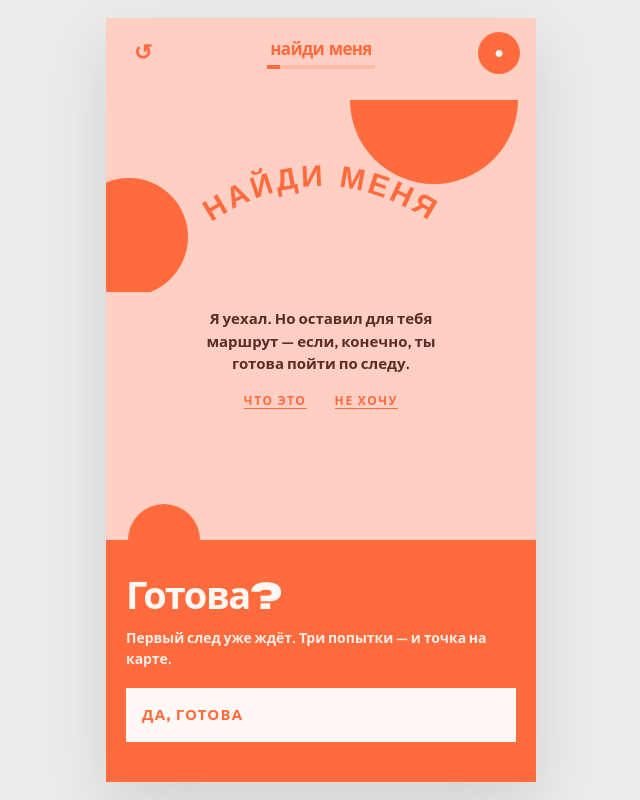
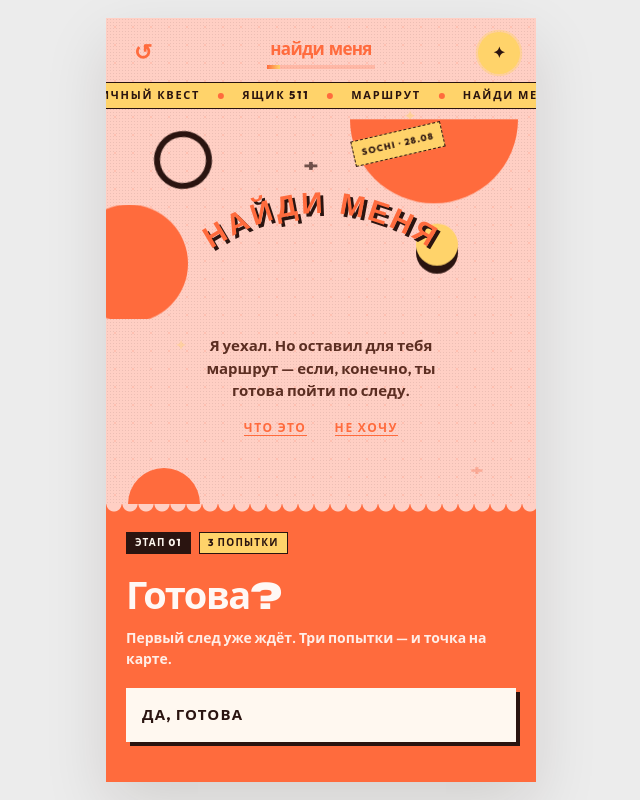
Before and after one commit to trashhh14/find-me-quest, a Nuxt app: page / in a window 1280 px wide. Shown: the whole page, without its empty margins (319-959 px from the left). Built offline with nearby package versions, Linux system fonts and the light colour scheme.

Commit message:
Enrich the Motion look with a third color, texture and motion
Add butter and cocoa, a running ticker, stamps, chips, grain, and looping blob/shine animations so the screens feel less empty.

```diff
--- a/app/assets/main.css
+++ b/app/assets/main.css
@@ -40,8 +40,36 @@ button { -webkit-tap-highlight-color: transparent; touch-action: manipulation }
   --pad-bottom: calc(64px + env(safe-area-inset-bottom, 0px) + var(--tg-safe-bottom, 0px));
 }
 
-.sky { position: absolute; inset: 0; z-index: -1; overflow: hidden; pointer-events: none }
-.glow, .grain { display: none }
+.sky { position: absolute; inset: 0; z-index: 0; overflow: hidden; pointer-events: none }
+.grain {
+  position: absolute;
+  inset: 0;
+  opacity: .16;
+  mix-blend-mode: multiply;
+  background-image: radial-gradient(rgba(42, 20, 16, .55) 0.55px, transparent 0.7px);
+  background-size: 3px 3px;
+}
+.grid {
+  position: absolute;
+  inset: 0;
+  opacity: .14;
+  background-image: radial-gradient(var(--orange) 1px, transparent 1.2px);
+  background-size: 18px 18px;
+}
+.plus, .spark {
+  position: absolute;
+  color: var(--cocoa);
+  font: 800 18px/1 var(--font-display);
+  opacity: .45;
+  animation: twinkle 3.6s ease-in-out infinite;
+}
+.plus-a { top: 18%; left: 46%; animation-delay: .2s }
+.plus-b { top: 58%; right: 12%; color: var(--orange-deep); animation-delay: 1.1s }
+.plus-c { bottom: 28%; left: 8%; font-size: 14px; animation-delay: 1.8s }
+.spark { color: var(--butter); font-size: 14px }
+.spark-a { top: 12%; right: 28%; animation-delay: .6s }
+.spark-b { top: 42%; left: 16%; animation-delay: 2s }
+.topbar, .screen, .ticker { position: relative; z-index: 1 }
 
 .topbar {
   display: grid;
@@ -68,10 +96,12 @@ button { -webkit-tap-highlight-color: transparent; touch-action: manipulation }
 }
 .round-button:active { filter: brightness(.92) }
 .sparkle {
-  color: var(--white);
-  background: var(--orange);
+  color: var(--cocoa);
+  background: var(--butter);
   border-radius: 50%;
-  font-size: 16px;
+  font-size: 15px;
+  box-shadow: 0 0 0 4px rgba(255, 211, 106, .35);
+  animation: pulseRing 2.4s ease-out infinite;
 }
 .progress-wrap { display: grid; gap: 5px; min-width: 0; text-align: center }
 .progress-wrap span,
@@ -106,7 +136,7 @@ button { -webkit-tap-highlight-color: transparent; touch-action: manipulation }
 .progress i {
   display: block;
   height: 100%;
-  background: var(--orange);
+  background: linear-gradient(90deg, var(--orange), var(--butter));
   transition: width 220ms ease;
 }
 
@@ -143,6 +173,7 @@ button { -webkit-tap-highlight-color: transparent; touch-action: manipulation }
   position: absolute;
   background: var(--orange);
   border-radius: 50%;
+  animation: floaty 6.5s ease-in-out infinite;
 }
 .blob-tr {
   width: 168px;
@@ -150,13 +181,49 @@ button { -webkit-tap-highlight-color: transparent; touch-action: manipulation }
   top: 18px;
   right: 18px;
   border-radius: 0 0 84px 84px;
+  animation-duration: 7.5s;
 }
 .blob-l {
   width: 118px;
   height: 118px;
   left: -36px;
   top: 96px;
+  animation-delay: -2s;
 }
+.blob-y {
+  width: 42px;
+  height: 42px;
+  right: 78px;
+  top: 118px;
+  background: var(--butter);
+  animation-duration: 5s;
+  animation-delay: -1s;
+  box-shadow: 0 8px 0 var(--cocoa);
+}
+.blob-ring {
+  width: 58px;
+  height: 58px;
+  left: 48px;
+  top: 22px;
+  background: transparent;
+  border: 6px solid var(--cocoa);
+  animation: spin 22s linear infinite;
+}
+.stamp {
+  position: absolute;
+  z-index: 2;
+  padding: 7px 8px;
+  border: 1.5px dashed var(--cocoa);
+  background: var(--butter);
+  color: var(--cocoa);
+  font: 800 9px/1.15 var(--font-ui);
+  letter-spacing: .14em;
+  text-transform: uppercase;
+  transform: rotate(-13deg);
+  animation: stampIn .55s .15s both;
+}
+.stamp-tr { top: 22px; right: 92px }
+.stamp-br { bottom: 10px; left: 54%; transform: rotate(8deg) }
 .arch-svg {
   position: relative;
   z-index: 1;
@@ -164,6 +231,7 @@ button { -webkit-tap-highlight-color: transparent; touch-action: manipulation }
   margin: 36px auto 0;
   overflow: visible;
   color: var(--orange);
+  filter: drop-shadow(3px 3px 0 var(--cocoa));
 }
 
 h1, h2, .hotel-card h3 {
@@ -208,12 +276,70 @@ em { font-style: normal; color: var(--orange-deep) }
   position: relative;
   z-index: 3;
 }
+.ticker {
+  flex: 0 0 auto;
+  overflow: hidden;
+  border-top: 1.5px solid var(--cocoa);
+  border-bottom: 1.5px solid var(--cocoa);
+  background: var(--butter);
+  color: var(--cocoa);
+}
+.ticker-track {
+  display: flex;
+  align-items: center;
+  gap: 18px;
+  width: max-content;
+  padding: 7px 0;
+  animation: marquee 16s linear infinite;
+  font: 800 11px/1 var(--font-ui);
+  letter-spacing: .16em;
+  text-transform: uppercase;
+}
+.ticker-track i {
+  width: 6px;
+  height: 6px;
+  border-radius: 50%;
+  background: var(--orange);
+  flex: 0 0 auto;
+}
+.chip-row {
+  display: flex;
+  flex-wrap: wrap;
+  gap: 8px;
+  margin: 0 0 14px;
+}
+.chip {
+  padding: 5px 8px;
+  border: 1.5px solid var(--cocoa);
+  background: var(--cocoa);
+  color: var(--cream);
+  font: 800 10px/1 var(--font-ui);
+  letter-spacing: .12em;
+  text-transform: uppercase;
+}
+.chip-butter {
+  background: var(--butter);
+  color: var(--cocoa);
+}
 .orange-panel {
   margin-top: auto;
   background: var(--orange);
   color: var(--white);
   padding: 28px 20px 32px;
   position: relative;
+  box-shadow: inset 0 1px 0 rgba(255,255,255,.18);
+}
+.orange-panel::after {
+  content: "";
+  position: absolute;
+  left: 0;
+  right: 0;
+  top: 0;
+  height: 8px;
+  background-image: radial-gradient(circle at 8px 0, var(--peach) 7px, transparent 8px);
+  background-size: 16px 8px;
+  background-repeat: repeat-x;
+  pointer-events: none;
 }
 .orange-panel::before {
   content: "";
@@ -274,14 +400,26 @@ em { font-style: normal; color: var(--orange-deep) }
   display: none;
 }
 .choice.primary {
-  background: var(--white);
-  color: var(--orange);
+  position: relative;
+  overflow: hidden;
+  background: var(--cream);
+  color: var(--cocoa);
   border: 0;
   min-height: 54px;
   padding: 14px 16px;
   margin-bottom: 8px;
   text-transform: uppercase;
   letter-spacing: .08em;
+  box-shadow: 4px 4px 0 var(--cocoa);
+}
+.choice.primary::after {
+  content: "";
+  position: absolute;
+  inset: 0;
+  background: linear-gradient(110deg, transparent 20%, rgba(255, 211, 106, .55), transparent 80%);
+  transform: translateX(-130%);
+  animation: shine 3.4s ease-in-out .8s infinite;
+  pointer-events: none;
 }
 .choice:active, .hint-button:active, .arrival-button:active, .rescue-button:active, .round-button:active, .hotel-link:active, .answer-field button:active {
   transform: scale(.985);
@@ -311,23 +449,24 @@ em { font-style: normal; color: var(--orange-deep) }
   justify-content: space-between;
   align-items: center;
   gap: 8px;
-  margin: 8px 20px 16px;
+  margin: 12px 20px 10px;
 }
 .question-head .eyebrow { flex: 1; min-width: 0; line-height: 1.35 }
 .attempts {
   display: flex;
   align-items: baseline;
   gap: 5px;
-  padding: 6px 0;
+  padding: 6px 9px;
   border-radius: 0;
-  background: transparent;
-  border: 0;
-  color: var(--orange);
+  background: var(--butter);
+  border: 1.5px solid var(--cocoa);
+  color: var(--cocoa);
   font-size: 11px;
   font-weight: 800;
   letter-spacing: .08em;
   text-transform: uppercase;
   white-space: nowrap;
+  box-shadow: 3px 3px 0 var(--cocoa);
 }
 .attempts strong { font-size: 18px; color: var(--orange-deep); font-family: var(--font-display) }
 
@@ -386,9 +525,18 @@ em { font-style: normal; color: var(--orange-deep) }
 .success-burst,
 .letter-seal,
 .hotel-pin,
-.safe-mark,
+.safe-mark { display: none }
 .rescue-icon {
-  display: none;
+  display: grid;
+  place-items: center;
+  width: 56px;
+  height: 56px;
+  margin: 0 auto 14px;
+  border-radius: 50%;
+  background: var(--butter);
+  color: var(--cocoa);
+  font-size: 22px;
+  box-shadow: 4px 4px 0 var(--cocoa);
 }
 
 .answer-field {
@@ -452,9 +600,9 @@ em { font-style: normal; color: var(--orange-deep) }
 }
 .question-card .answer-note { color: var(--white) }
 
-.quest-mark { display: flex; gap: 6px; justify-content: center; margin-top: auto; padding: 16px 0 18px }
-.quest-mark span { width: 7px; height: 7px; border-radius: 50%; background: var(--peach-hot) }
-.quest-mark span:first-child { width: 22px; border-radius: 99px; background: var(--orange) }
+.quest-mark { display: flex; gap: 6px; justify-content: center; margin: 0; padding: 12px 0 10px; background: var(--orange) }
+.quest-mark span { width: 7px; height: 7px; border-radius: 50%; background: rgba(255,248,245,.45) }
+.quest-mark span:first-child { width: 22px; border-radius: 99px; background: var(--butter); animation: pulseDot 1.6s ease-in-out infinite }
 
 .success-title { margin: 10px 20px 16px; color: var(--orange) }
 .cipher {
@@ -527,6 +675,7 @@ em { font-style: normal; color: var(--orange-deep) }
   text-align: left;
   padding: 8px 20px 12px;
   background: transparent;
+  box-shadow: inset 4px 0 0 var(--butter);
 }
 .letter-card p {
   margin: 0 0 12px;
@@ -685,10 +834,11 @@ em { font-style: normal; color: var(--orange-deep) }
   height: 32px;
   border: 0;
   border-radius: 0;
-  background: var(--orange);
-  color: var(--white);
+  background: var(--butter);
+  color: var(--cocoa);
   font: 800 20px/1 var(--font-ui);
   cursor: pointer;
+  box-shadow: 3px 3px 0 var(--cocoa);
 }
 .rescue-card, .hotel-code-card { text-align: left }
 .rescue-card > p:not(.eyebrow),
@@ -725,6 +875,45 @@ em { font-style: normal; color: var(--orange-deep) }
   transition: 180ms ease;
 }
 .toast.show { opacity: 1; transform: translateX(-50%) }
+.toast { background: var(--cocoa); color: var(--butter) }
+
+@keyframes floaty {
+  0%, 100% { transform: translateY(0) }
+  50% { transform: translateY(-10px) }
+}
+@keyframes spin { to { transform: rotate(360deg) } }
+@keyframes twinkle {
+  0%, 100% { opacity: .25; transform: scale(.9) }
+  50% { opacity: .8; transform: scale(1.1) }
+}
+@keyframes pulseRing {
+  0% { box-shadow: 0 0 0 0 rgba(255, 211, 106, .55) }
+  70% { box-shadow: 0 0 0 12px rgba(255, 211, 106, 0) }
+  100% { box-shadow: 0 0 0 0 rgba(255, 211, 106, 0) }
+}
+@keyframes pulseDot {
+  0%, 100% { transform: scale(1) }
+  50% { transform: scale(1.15) }
+}
+@keyframes marquee {
+  from { transform: translateX(0) }
+  to { transform: translateX(-50%) }
+}
+@keyframes shine {
+  0%, 55% { transform: translateX(-130%) }
+  75%, 100% { transform: translateX(130%) }
+}
+@keyframes stampIn {
+  from { opacity: 0; transform: rotate(-13deg) scale(1.3) }
+  to { opacity: 1; transform: rotate(-13deg) scale(1) }
+}
+
+@media (prefers-reduced-motion: reduce) {
+  *, *::before, *::after {
+    animation: none !important;
+    transition: none !important;
+  }
+}
 
 .stage-intro .eyebrow { text-align: center; padding-top: 4px }
 .letter-screen .eyebrow,
--- a/app/pages/index.vue
+++ b/app/pages/index.vue
@@ -106,9 +106,13 @@ onMounted(() => {
 <template>
   <main class="app-shell" :class="[`stage-${screen}`, { 'has-tg-main': hasTgMain && screen === 'intro' }]">
     <div class="sky" aria-hidden="true">
-      <i class="glow glow-one" />
-      <i class="glow glow-two" />
       <i class="grain" />
+      <i class="grid" />
+      <i class="plus plus-a">+</i>
+      <i class="plus plus-b">+</i>
+      <i class="plus plus-c">+</i>
+      <i class="spark spark-a">✦</i>
+      <i class="spark spark-b">✦</i>
     </div>
 
     <header class="topbar">
@@ -117,13 +121,23 @@ onMounted(() => {
         <span class="brand">найди меня</span>
         <div class="progress"><i :style="{ width: progress }" /></div>
       </div>
-      <div class="round-button sparkle" aria-hidden="true">●</div>
+      <div class="round-button sparkle" aria-hidden="true">✦</div>
     </header>
+
+    <div class="ticker" aria-hidden="true">
+      <div class="ticker-track">
+        <span>Сочи</span><i /><span>28 августа</span><i /><span>личный квест</span><i /><span>ящик 511</span><i /><span>маршрут</span><i /><span>найди меня</span><i />
+        <span>Сочи</span><i /><span>28 августа</span><i /><span>личный квест</span><i /><span>ящик 511</span><i /><span>маршрут</span><i /><span>найди меня</span><i />
+      </div>
+    </div>
 
     <section v-if="screen === 'intro'" class="screen">
       <div class="hero" aria-hidden="true">
         <i class="blob blob-tr" />
         <i class="blob blob-l" />
+        <i class="blob blob-y" />
+        <i class="blob blob-ring" />
+        <span class="stamp stamp-tr">Sochi · 28.08</span>
         <svg class="arch-svg" viewBox="0 0 320 150">
           <path id="title-arch" d="M18 128 Q160 8 302 128" fill="none" />
           <text fill="currentColor" font-size="30" font-weight="800" letter-spacing="3" font-family="Syne, Outfit, sans-serif">
@@ -137,6 +151,10 @@ onMounted(() => {
         <button type="button" class="ghost-link" @click="choose('no')">Не хочу</button>
       </div>
       <div class="orange-panel">
+        <div class="chip-row">
+          <span class="chip">этап 01</span>
+          <span class="chip chip-butter">3 попытки</span>
+        </div>
         <p class="panel-title">Готова?</p>
         <p class="panel-copy">Первый след уже ждёт. Три попытки — и точка на карте.</p>
         <button type="button" class="choice primary" @click="startQuest"><span>Да, готова</span></button>
@@ -151,6 +169,9 @@ onMounted(() => {
       <div class="hero hero-mini" aria-hidden="true">
         <i class="blob blob-tr" />
         <i class="blob blob-l" />
+        <i class="blob blob-y" />
+        <i class="blob blob-ring" />
+        <span class="stamp stamp-tr">точка 01</span>
       </div>
       <article class="glass-card question-card">
         <h2>Где я?</h2>
@@ -168,6 +189,10 @@ onMounted(() => {
       <p class="eyebrow pad-eyebrow">этап 01 пройден</p>
       <h2 class="success-title">Ты на верном<br>пути.</h2>
       <article class="glass-card clue-card">
+        <div class="chip-row">
+          <span class="chip">ящик</span>
+          <span class="chip chip-butter">511</span>
+        </div>
         <p class="clue-label">следующая координата</p>
         <p class="cipher">V · I · I</p>
         <p class="cipher-sub">пятьсот + одиннадцать</p>
@@ -205,6 +230,10 @@ onMounted(() => {
       <p class="eyebrow pad-eyebrow">добро пожаловать в сочи</p>
       <h2 class="success-title">Твоя новая<br>точка.</h2>
       <article class="glass-card hotel-card">
+        <div class="chip-row">
+          <span class="chip">сочи</span>
+          <span class="chip chip-butter">28–30.08</span>
+        </div>
         <p class="hotel-label">отель</p>
         <h3>8Авеню by Provence</h3>
         <p class="hotel-address">Сочи, улица Орджоникидзе, 8а</p>
```
Also changed, not shown: app/assets/palette.css (+10 -7 lines).
